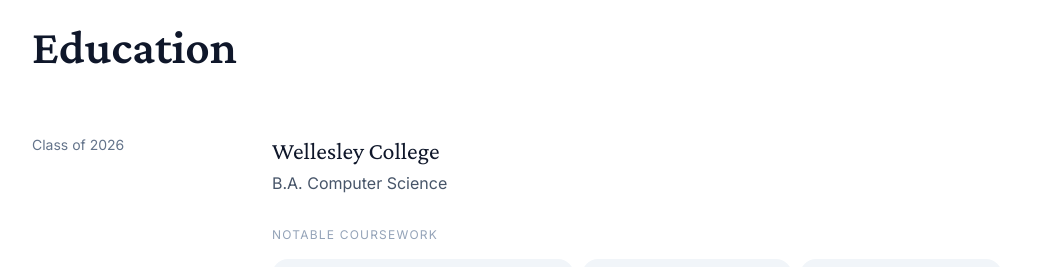
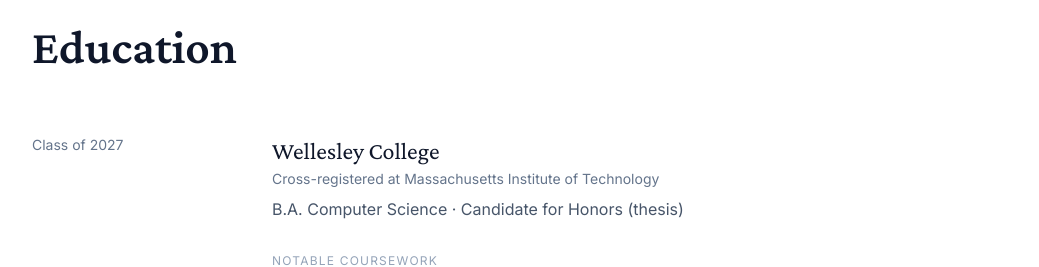
Before and after one commit to clairexue10/clairexue10.github.io, a Next.js app: page / in a window 1280 px wide. Shown: the part 1240-1507 px from the top of the page, without its empty margins (120-1159 px from the left). Built offline with nearby package versions, Linux system fonts and the light colour scheme.

Commit message:
Update Education: class year, MIT cross-registration, honors thesis
Co-Authored-By: Claude Sonnet 4.6 <noreply@anthropic.com>

```diff
--- a/components/Education.tsx
+++ b/components/Education.tsx
@@ -17,12 +17,13 @@ export default function Education() {
 
         <div className="flex flex-col md:flex-row gap-12">
           <div className="md:w-48 shrink-0">
-            <p className="text-sm text-slate-500 dark:text-slate-400 font-sans">Class of 2026</p>
+            <p className="text-sm text-slate-500 dark:text-slate-400 font-sans">Class of 2027</p>
           </div>
 
           <div className="flex-1">
             <h3 className="font-display text-2xl text-slate-900 dark:text-slate-100">Wellesley College</h3>
-            <p className="text-slate-600 dark:text-slate-400 font-sans mt-1 mb-8">B.A. Computer Science</p>
+            <p className="text-slate-500 dark:text-slate-400 font-sans text-sm mt-0.5">Cross-registered at Massachusetts Institute of Technology</p>
+            <p className="text-slate-600 dark:text-slate-400 font-sans mt-2 mb-8">B.A. Computer Science · Candidate for Honors (thesis)</p>
 
             <p className="text-xs text-slate-400 dark:text-slate-500 font-sans uppercase tracking-widest mb-4">
               Notable Coursework
```
